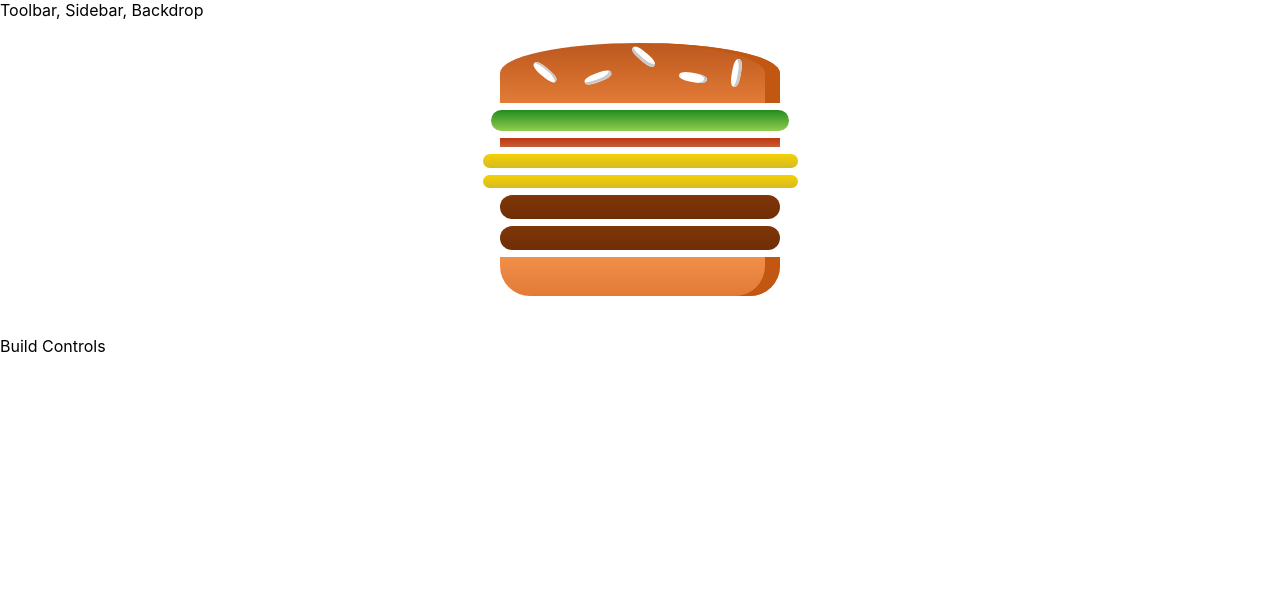
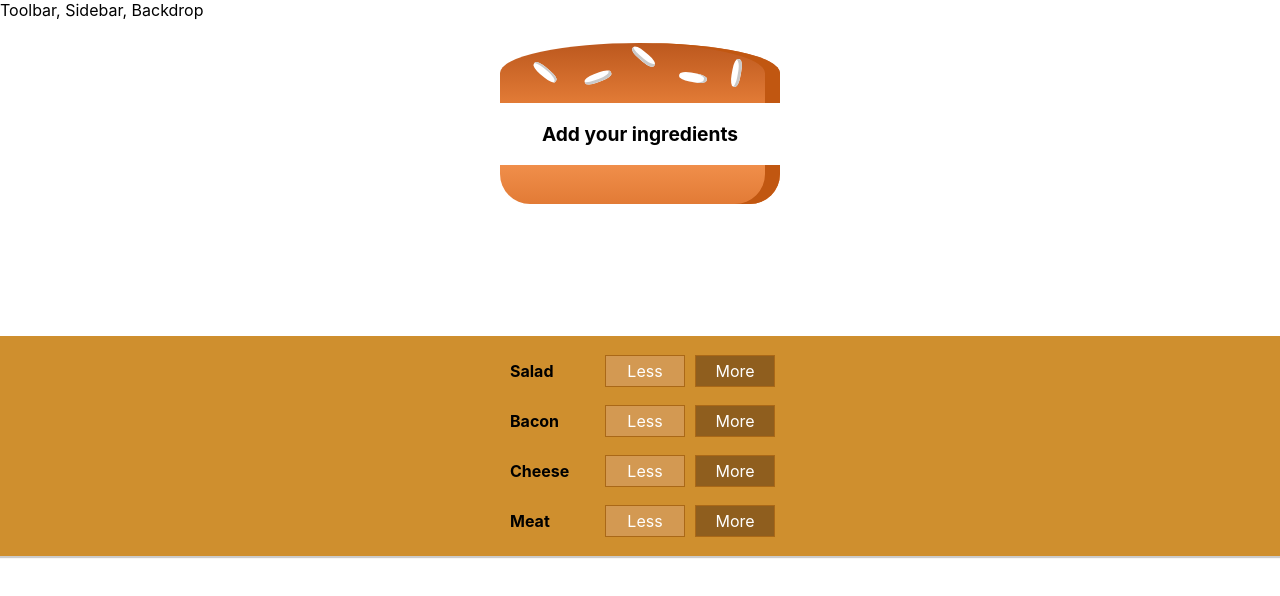
Before and after one commit to Gaston-Volpellier/burger-builder, a React (Create React App) app: page / in a window 1280 px wide. Shown: the top 596 px of the page. Built offline with nearby package versions, Linux system fonts and the light colour scheme.

Commit message:
feat: ingredients control added.

```diff
--- /dev/null
+++ b/src/components/Burger/BuildControls/BuildControl/BuildControl.css
@@ -0,0 +1,58 @@
+.buildControl {
+    display: flex;
+    justify-content: space-between;
+    align-items: center;
+    margin: 5px 0;
+}
+
+.buildControl button {
+    display: block;
+    font: inherit;
+    padding: 5px;
+    margin: 0 5px;
+    width: 80px;
+    border: 1px solid #AA6817;
+    cursor: pointer;
+    outline: none;
+}
+
+.buildControl button:disabled {
+    background-color: #AC9980;
+    border: 1px solid #7E7365;
+    color: #ccc;
+    cursor: default;
+}
+
+.buildControl button:hover:disabled {
+    background-color: #AC9980;
+    color: #ccc;
+    cursor: not-allowed;
+}
+
+.label {
+    padding: 10px;
+    font-weight: bold;
+    width: 80px;
+}
+
+.buildControl .less {
+    background-color: #D39952;
+    color: white;
+}
+
+.buildControl .more {
+    background-color: #8F5E1E;
+    color: white;
+}
+
+.buildControl .less:hover,
+.buildControl .less:active {
+    background-color: #DAA972;
+    color: white;
+}
+
+.buildControl .more:hover,
+.buildControl .more:active {
+    background-color: #99703F;
+    color: white;
+}
--- /dev/null
+++ b/src/components/Burger/BuildControls/BuildControl/BuildControl.js
@@ -0,0 +1,14 @@
+import React from 'react'
+import './BuildControl.css'
+
+const BuildControl = (props) => (
+  <div className="buildControl">
+    <div className="label">{props.label}</div>
+    <button className="less">Less</button>
+    <button className="more" onClick={props.added}>
+      More
+    </button>
+  </div>
+)
+
+export default BuildControl
--- /dev/null
+++ b/src/components/Burger/BuildControls/BuildControls.css
@@ -0,0 +1,10 @@
+.buildControls{
+    width: 100%;
+    background-color: #CF8F2E;
+    display: flex;
+    flex-flow: column;
+    align-items: center;
+    box-shadow: 0 2px 1px #ccc;
+    margin: auto;
+    padding: 10px 0 ;
+}
--- /dev/null
+++ b/src/components/Burger/BuildControls/BuildControls.js
@@ -0,0 +1,24 @@
+import React from 'react'
+import BuildControl from './BuildControl/BuildControl'
+import './BuildControls.css'
+
+const controls = [
+  { label: 'Salad', type: 'salad' },
+  { label: 'Bacon', type: 'bacon' },
+  { label: 'Cheese', type: 'cheese' },
+  { label: 'Meat', type: 'meat' },
+]
+
+const BuildControls = (props) => (
+  <div className="buildControls">
+    {controls.map((ctrl) => (
+      <BuildControl
+        key={ctrl.label}
+        label={ctrl.label}
+        added={() => props.ingredientAdded(ctrl.type)}
+      />
+    ))}
+  </div>
+)
+
+export default BuildControls
--- a/src/components/Burger/Burger.js
+++ b/src/components/Burger/Burger.js
@@ -4,14 +4,24 @@
 
 const Burger = (props) => {
   const { ingredients } = props
+
+  let transformedIngredients = Object.entries(ingredients)
+    .map(([prop, value], ix) => {
+      return [...Array(value)].map((_, innnerIx) => {
+        return <BurguerIngredient key={innnerIx} type={prop} />
+      })
+    })
+    .reduce((arr, el) => {
+      return arr.concat(el)
+    }, [])
+
+  if (transformedIngredients.length == 0) {
+    transformedIngredients = <p>Add your ingredients</p>
+  }
   return (
     <div className="burger">
       <BurguerIngredient type="bread-top" />
-      {Object.entries(ingredients).map(([prop, value], ix) => {
-        return [...Array(value)].map((_, innnerIx) => {
-          return <BurguerIngredient key={innnerIx} type={prop} />
-        })
-      })}
+      {transformedIngredients}
       <BurguerIngredient type="bread-bottom" />
     </div>
   )
--- a/src/containers/BurgerBuilder/BurgerBuilder.js
+++ b/src/containers/BurgerBuilder/BurgerBuilder.js
@@ -1,23 +1,39 @@
 import React, { useState } from 'react'
 import Burger from '../../components/Burger/Burger'
+import BuildControls from '../../components/Burger/BuildControls/BuildControls'
+
+const INGREDIENT_PRICES = {
+  salad: 0.5,
+  cheese: 0.4,
+  meat: 1.3,
+  bacon: 0.7,
+}
 
 const BurgerBuilder = () => {
-
   const [recipe, setRecipe] = useState({
     ingredients: {
-            salad: 1,
-            bacon: 1,
-            cheese: 2,
-            meat: 2
+      salad: 0,
+      bacon: 0,
+      cheese: 0,
+      meat: 0,
+    },
+    totalPrice: 0,
+  })
+
+  const setRecipeHandler = (type) => {
+    console.log('Type added: ' + type)
+
+    let ingredients = [...recipe.ingredients]
+    let newPrice = recipe.totalPrice + INGREDIENT_PRICES[type]
+
+    ingredients[type] = ingredients[type] + 1
+    setRecipe({ ingredients: ingredients, totalPrice: newPrice })
   }
-    })
 
   return (
     <>
-            <Burger ingredients={recipe.ingredients}/>
-            <div>
-                Build Controls
-            </div>
+      <Burger ingredients={recipe.ingredients} />
+      <BuildControls ingredientAdded={setRecipeHandler} />
     </>
   )
 }
```
Lines whose indentation alone changed are shown as unchanged.
